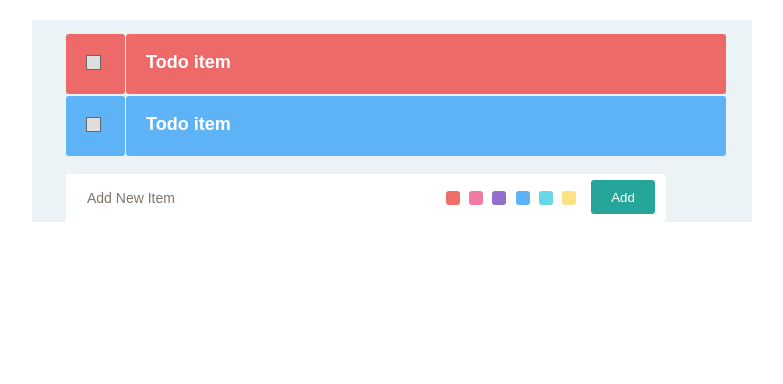
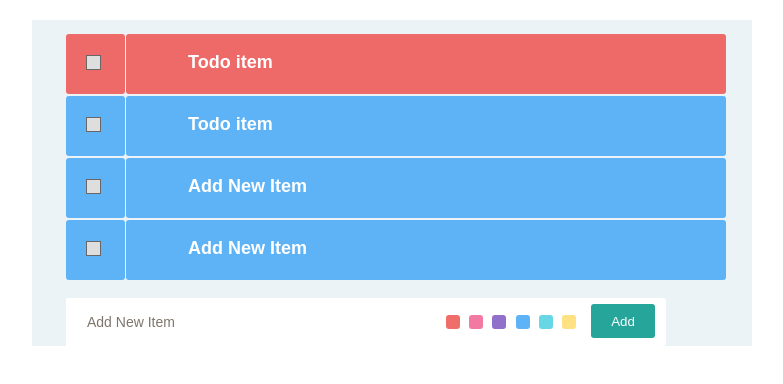
Before and after one commit to ElenaKolomietsET/project, a plain HTML site: page index.html in a window 1280 px wide. Both pictures are taken after a click on the button "Add". Shown: the whole page, without its empty margins (248-1031 px from the left). Drawn offline with nearby package versions, Linux system fonts and the light colour scheme.

Commit message:
Не получилось

```diff
--- a/index.html
+++ b/index.html
@@ -18,7 +18,8 @@
 					<input type="radio" name="TodoItem" id="TodoItem">
 				</div>
 				<div class="input_text">
-					<span> <p id="Todo">Todo item</p></span>
+					 <p id="Todo" class="Todo"><span class="span_text_todo">Todo item</span></p>
+
 				</div>
 			</div>
 
@@ -36,7 +37,7 @@
 
 	<div class="wrapper">
 		<div class="add">
-			<input type="text" name="" value="Add New Item">
+			<input type="text" name="" value="Add New Item" id="AddNewItem">
 		</div>
 
  <div class="container_colors">
--- a/st.css
+++ b/st.css
@@ -127,7 +127,7 @@ z-index: 10;
 
 
 
-.container_input .input_text span{
+.Todo{
 	color: white;
 	font: 550 18px arial;
 	margin-left: 42px;
--- a/style.js
+++ b/style.js
@@ -1,9 +1,33 @@
+
+
+
+$('#click').click(function(){
+
+$(".div").find('#Todo').removeClass('create');
+
+});
+
+
 $("#click").click(function () {
 
       let colors = ['#ef6e69','#f279a2','#9170cb','#5eb3f6','#5eb3f6','#fee183'];
 
+/*$(".div").last().clone().appendTo('.wrapper_div').find('div.item').css('background',colors[Math.floor(Math.random() * colors.length)]);*/
 
 
-$(".div").last().clone().appendTo('.wrapper_div').find('div.item').css('background',colors[Math.floor(Math.random() * colors.length)]);
+
+$(".div").last().clone().appendTo('.wrapper_div').find('div.item').css('background',colors[Math.floor(Math.random() * colors.length)]).find('#Todo').addClass('create');
+
+$(".div").last().clone().appendTo('.wrapper_div').find('#Todo').addClass('create');
+
+$(".div").last().clone().appendTo('.wrapper_div').find(".span_text_todo").css('display','none');
+
+
 
     });
+$('#click').click(function(){
+
+var val = $('#AddNewItem').val();//Получаем данные из input
+  $('.create').html(val);//Вставляем значение в тег с классом txt
+
+});
```
